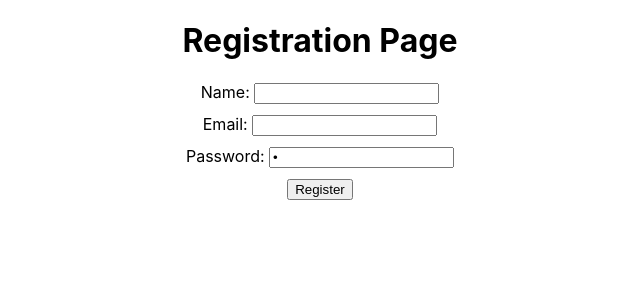
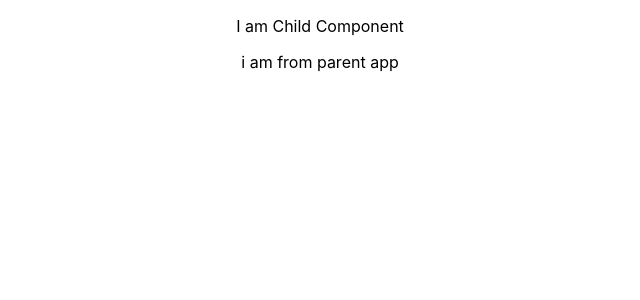
Before and after one commit to mithunbanerjee632/React-Js-Basic, a React (Create React App) app: page / in a window 1280 px wide. Shown: the top 300 px of the page, without its empty margins (320-960 px from the left). Built offline with nearby package versions, Linux system fonts and the light colour scheme.

Commit message:
Passing Data from child to parent

```diff
--- a/src/App.js
+++ b/src/App.js
@@ -7,12 +7,18 @@
 import Mynavigation from "./AdvanceRouting/Mynavigation";
 import State from "./Hook/State";
 import Registration from "./Form/Registration";
+import Child from "./StateLifting/Child";
 function App() {
+   const data = "i am from parent app"
+
+     const handleChildData=(childData)=>{
+       console.log(childData);
+     }
 
     return (
       <div className="App">
 
-          <Registration></Registration>
+         <Child data={data} onChildData={handleChildData}/>
 
           {/*<BrowserRouter>
               <Mynavigation/>
--- /dev/null
+++ b/src/StateLifting/Child.js
@@ -0,0 +1,16 @@
+import React from 'react';
+
+const Child = (props) => {
+
+    const data = "I am from child component app";
+    props.onChildData(data);
+    return (
+
+        <div>
+            <p>I am Child Component</p>
+            <p>{props.data}</p>
+        </div>
+    );
+};
+
+export default Child;
```
